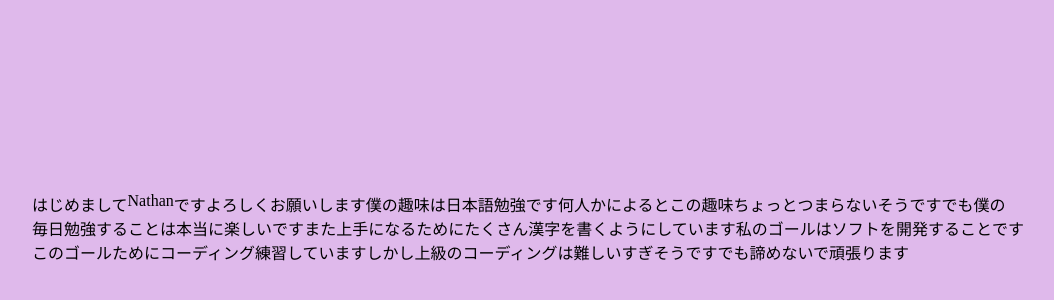
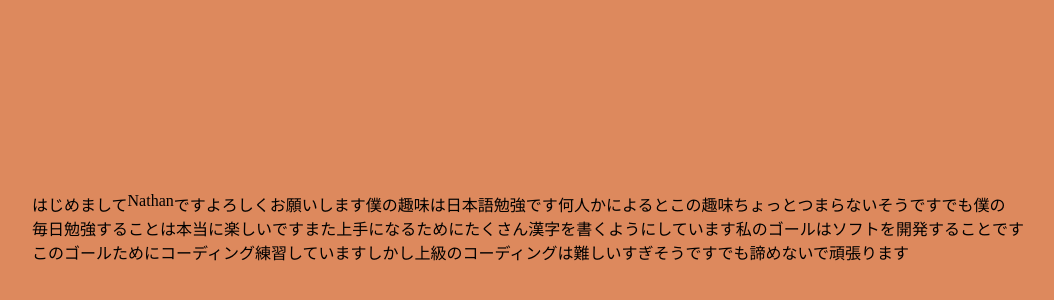
Before and after one commit to NADickinson/nihongo-reader, a React (Create React App) app: page / in a window 1280 px wide. Shown: the part 172-472 px from the top of the page, without its empty margins (108-1162 px from the left). Built offline with nearby package versions, Linux system fonts and the light colour scheme.

Commit message:
word info added, props tidied up, lots of changes

```diff
--- a/src/StoryIntro.jsx
+++ b/src/StoryIntro.jsx
@@ -1,22 +1,21 @@
 import React from 'react'
-import { introStoryFinal } from './data.mjs'
+import { introStoryArray, introStoryFinal } from './data.mjs'
 import { Word } from './Word.jsx'
 import { useState } from 'react'
+import { WordInfo } from './WordInfo.jsx'
 
 export const StoryIntro = () => {
-  const [highlightedWordId, setHighLightedWordId] = useState('')
-  console.log(highlightedWordId)
+  const [highlightedWordIndex, setHighLightedWordIndex] = useState('')
+  console.log(highlightedWordIndex)
   const myArr = introStoryFinal.map((obj, i) => {
     return (
       <Word
-        highlightedWordID={highlightedWordId}
-        wordId={obj.id}
-        wordType={obj.type}
-        word={obj.word}
+        isSelected={highlightedWordIndex === i}
+        fullWordObject={obj}
+        key={i}
         onSelectWord={() => {
-          setHighLightedWordId(obj.id)
+          setHighLightedWordIndex(i)
         }}
-        key={i}
       />
     )
   })
--- a/src/Word.jsx
+++ b/src/Word.jsx
@@ -1,29 +1,44 @@
-export const Word = ({
-  word,
-  onSelectWord,
-  wordType,
-  wordId,
-  highlightedWordID,
-}) => {
-  let color = ''
-  if (wordId !== highlightedWordID) {
-    color = ''
-  } else if (wordType === 'Set phrase') {
-    color = 'red'
-  } else if (wordType === 'Grammar') {
-    color = 'blue'
-  } else if (wordType === 'Noun') {
-    color = 'green'
-  } else if (wordType === 'Adverb') {
-    color = 'yellow'
-  } else if (wordType === 'Adjective') {
-    color = 'purple'
-  } else if (wordType === 'Verb') {
-    color = 'hotpink'
+import { WordInfo } from './WordInfo'
+
+const getColor = (wordType) => {
+  switch (wordType) {
+    case 'Set phrase':
+      return 'red'
+    case 'Grammar':
+      return 'blue'
+    case 'Noun':
+      return 'green'
+    case 'Adverb':
+      return 'yellow'
+    case 'Adjective':
+      return 'purple'
+    case 'Verb':
+      return 'hotpink'
+    default:
+      return ''
   }
+}
+
+export const Word = ({ onSelectWord, isSelected, fullWordObject }) => {
+  const { word, type: wordType } = fullWordObject
+  const color = isSelected ? getColor(wordType) : undefined
   return (
-    <div style={{ background: color }} onClick={onSelectWord}>
-      {word}
+    <div
+      style={{
+        position: 'relative',
+        zIndex: isSelected ? 1 : undefined,
+      }}
+    >
+      <div style={{ background: color }} onClick={onSelectWord}>
+        {word}
+      </div>
+      {isSelected ? (
+        <WordInfo
+          word={fullWordObject.word}
+          meaning={fullWordObject.meaning}
+          type={fullWordObject.type}
+        />
+      ) : undefined}
     </div>
   )
 }
--- /dev/null
+++ b/src/WordInfo.jsx
@@ -0,0 +1,17 @@
+export const WordInfo = ({ word, meaning, type }) => {
+  return (
+    <div
+      style={{
+        position: 'absolute',
+        backgroundColor: ' #342F35',
+        maxHeight: '200px',
+        maxWidth: '300px',
+        border: '3px solid #B5ADB7',
+      }}
+    >
+      <div style={{ color: 'white' }}>{word}</div>
+      <div style={{ color: 'white' }}>{meaning}</div>
+      <div style={{ color: 'white' }}>{type}</div>
+    </div>
+  )
+}
--- a/src/data.mjs
+++ b/src/data.mjs
@@ -264,6 +264,7 @@ const introStoryArrayOfIds = [
   28, 34, 18, 19, 2, 12, 32, 25, 35, 36, 37, 38, 5, 35, 7, 39, 40, 15, 16, 41,
   42, 43,
 ]
+//TODO: make below find not filter
 
 const mappedIdArray = (idArray, storyArray) => {
   return idArray.map((id) => {
--- a/src/pageWrapper.js
+++ b/src/pageWrapper.js
@@ -8,7 +8,7 @@ export const PageWrapper = (props) => {
         flexDirection: 'column',
         position: 'fixed',
         inset: '0 0 0 0',
-        backgroundColor: '#DFB9EB',
+        backgroundColor: '#DD895D',
         alignItems: 'center',
         justifyContent: 'center',
       }}
```
